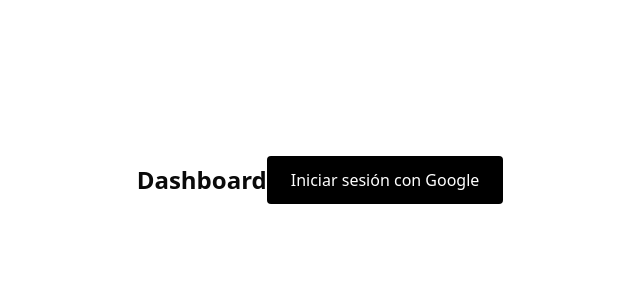
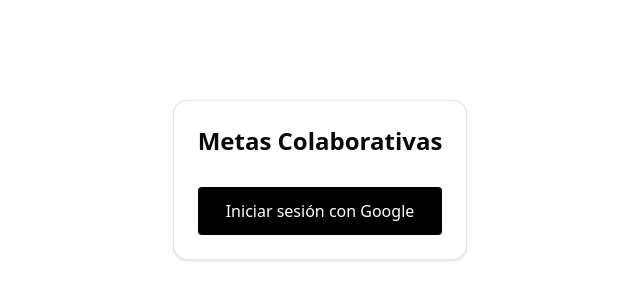
Before and after one commit to lucaszhh/metas-colaborativas, a React (Vite) app: page /login in a window 1280 px wide. Shown: the part 220-520 px from the top of the page, without its empty margins (320-960 px from the left). Built offline with nearby package versions, Linux system fonts and the light colour scheme; no server answers.

Commit message:
branding login

```diff
--- a/src/modules/goals/pages/Dashboard.tsx
+++ b/src/modules/goals/pages/Dashboard.tsx
@@ -244,7 +244,7 @@
       <Separator />
 
       <div className="grid grid-cols-1 md:grid-cols-3 gap-4">
-        <Card className="max-h-min md:col-span-1">
+        <Card>
           <CardHeader>
             <CardTitle>Listas</CardTitle>
           </CardHeader>
--- a/src/views/LoginPage.tsx
+++ b/src/views/LoginPage.tsx
@@ -2,6 +2,7 @@
 import { useNavigate } from "react-router-dom";
 import { loginWithGoogle } from "@/modules/auth/actions";
 import { useSession } from "@/modules/auth/useSession";
+import { Card, CardContent, CardHeader, CardTitle } from "@/components/ui/card";
 
 export function LoginPage() {
   const navigate = useNavigate();
@@ -17,14 +18,18 @@
   };
 
   return (
-    <div className="h-screen flex items-center justify-center">
-      <h1 className="text-2xl font-bold">Dashboard</h1>
+    <div className="flex h-screen items-center justify-center">
+      <Card className="h-40">
+        <CardContent className="flex flex-col justify-between h-full">
+          <h1 className="text-2xl font-bold text-center">Metas Colaborativas</h1>
           <button
             onClick={handleLogin}
             className="px-6 py-3 rounded bg-black text-white"
           >
             Iniciar sesión con Google
           </button>
+        </CardContent>
+      </Card>
     </div>
   );
 }
```
Lines whose indentation alone changed are shown as unchanged.
